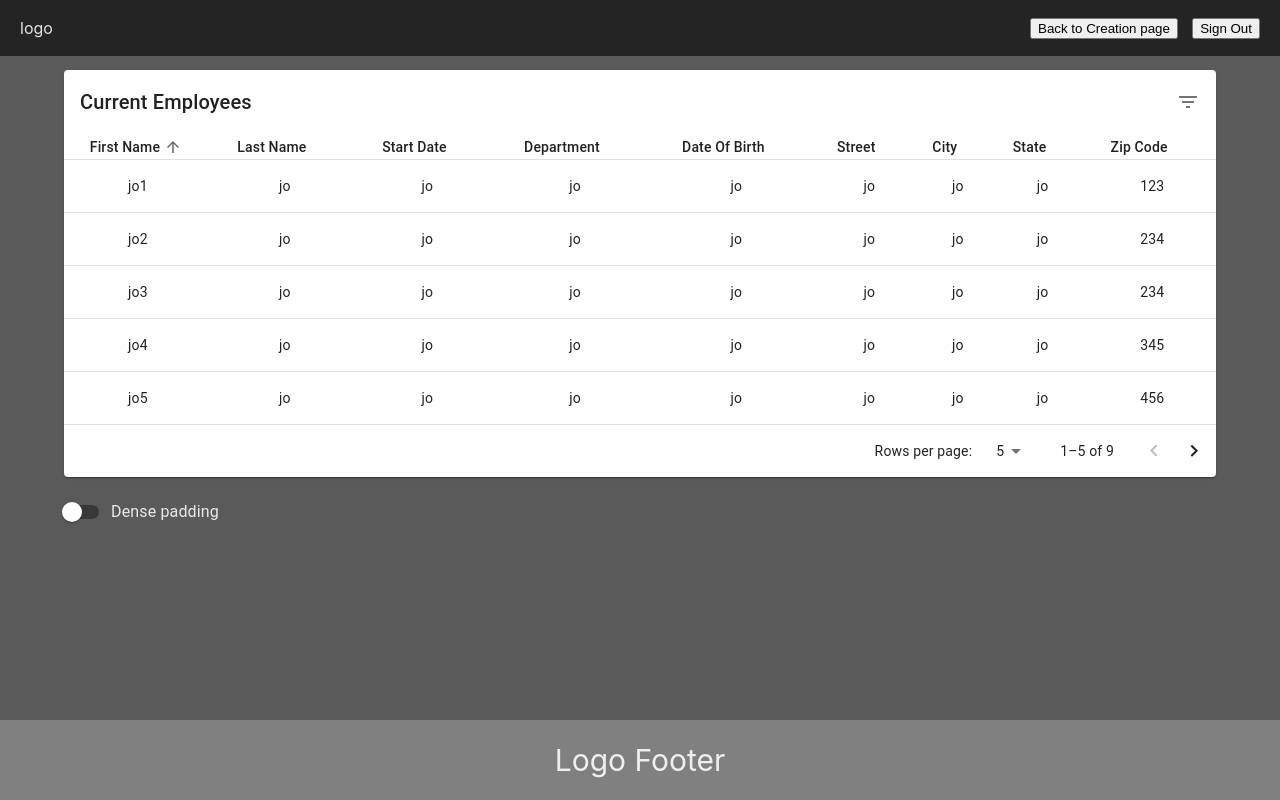
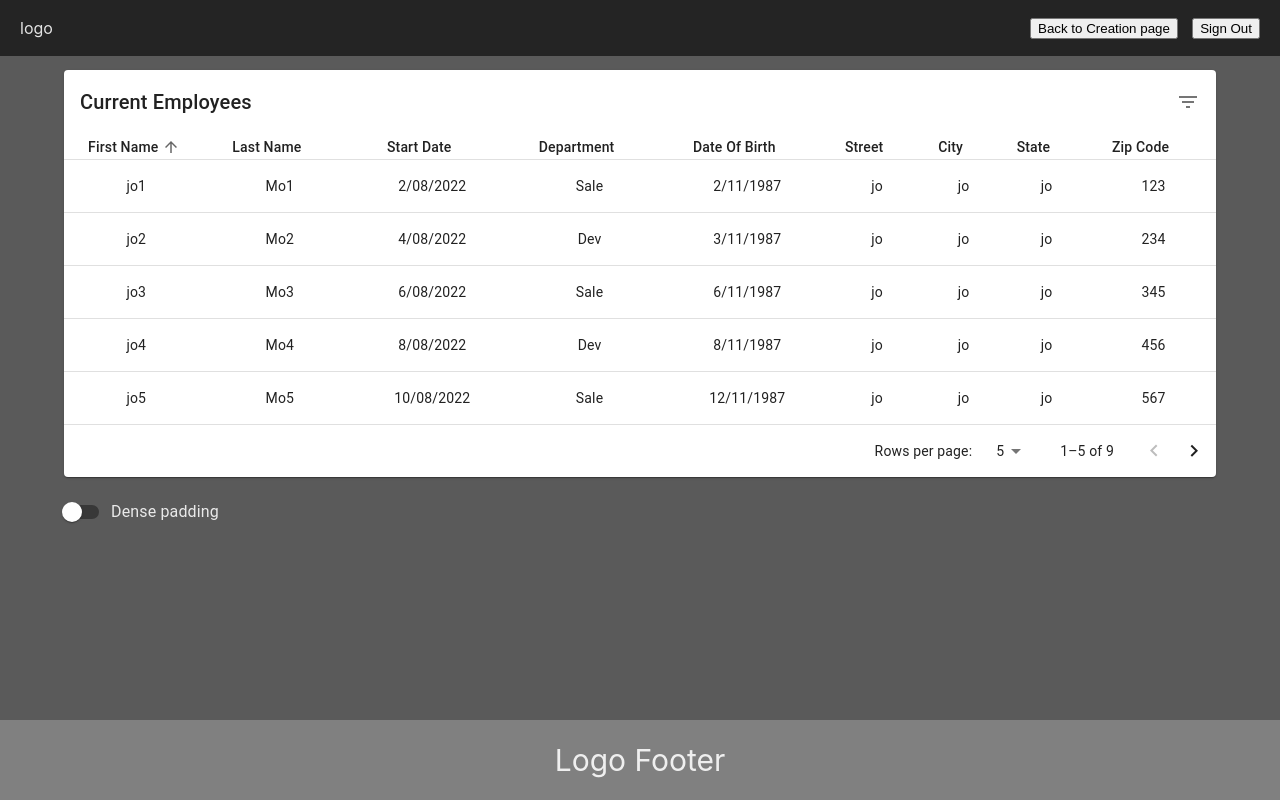
Before and after one commit to JorisMLN/JorisMonleon_14_30122022, a React (Vite) app in the folder HRnet/: page /display in a window 1280 px wide. Built offline with nearby package versions, Linux system fonts and the light colour scheme.

Commit message:
Add reduxToolkit + data + get methode

```diff
--- a/HRnet/package.json
+++ b/HRnet/package.json
@@ -14,8 +14,10 @@
     "@mui/icons-material": "^5.11.0",
     "@mui/material": "^5.11.3",
     "@mui/x-data-grid": "^5.17.17",
+    "@reduxjs/toolkit": "^1.9.1",
     "react": "^18.2.0",
     "react-dom": "^18.2.0",
+    "react-redux": "^8.0.5",
     "react-router-dom": "^6.6.1",
     "sass": "^1.57.1"
   },
--- a/HRnet/src/features/display/Display.tsx
+++ b/HRnet/src/features/display/Display.tsx
@@ -13,7 +13,6 @@ import TableSortLabel from '@mui/material/TableSortLabel';
 import Toolbar from '@mui/material/Toolbar';
 import Typography from '@mui/material/Typography';
 import Paper from '@mui/material/Paper';
-import Checkbox from '@mui/material/Checkbox';
 import IconButton from '@mui/material/IconButton';
 import Tooltip from '@mui/material/Tooltip';
 import FormControlLabel from '@mui/material/FormControlLabel';
@@ -21,6 +20,9 @@ import Switch from '@mui/material/Switch';
 import DeleteIcon from '@mui/icons-material/Delete';
 import FilterListIcon from '@mui/icons-material/FilterList';
 import { visuallyHidden } from '@mui/utils';
+
+import { useAppSelector } from '../reducer/hook';
+import { ListOfEmployeeState } from '../reducer/employeeReducer';
 
 interface Data {
   firstName: string
@@ -58,17 +60,19 @@ function createData(
   };
 }
 
-const rows = [
-  createData('jo1', 'jo', 'jo', 'jo', 'jo', 'jo', 'jo', 'jo', 123),
-  createData('jo2', 'jo', 'jo', 'jo', 'jo', 'jo', 'jo', 'jo', 234),
-  createData('jo3', 'jo', 'jo', 'jo', 'jo', 'jo', 'jo', 'jo', 234),
-  createData('jo4', 'jo', 'jo', 'jo', 'jo', 'jo', 'jo', 'jo', 345),
-  createData('jo5', 'jo', 'jo', 'jo', 'jo', 'jo', 'jo', 'jo', 456),
-  createData('jo6', 'jo', 'jo', 'jo', 'jo', 'jo', 'jo', 'jo', 567),
-  createData('jo7', 'jo', 'jo', 'jo', 'jo', 'jo', 'jo', 'jo', 678),
-  createData('jo8', 'jo', 'jo', 'jo', 'jo', 'jo', 'jo', 'jo', 789),
-  createData('jo9', 'jo', 'jo', 'jo', 'jo', 'jo', 'jo', 'jo', 890),
-];
+// const rows = [
+//   createData('jo1', 'jo', 'jo', 'jo', 'jo', 'jo', 'jo', 'jo', 123),
+//   createData('jo2', 'jo', 'jo', 'jo', 'jo', 'jo', 'jo', 'jo', 234),
+//   createData('jo3', 'jo', 'jo', 'jo', 'jo', 'jo', 'jo', 'jo', 234),
+//   createData('jo4', 'jo', 'jo', 'jo', 'jo', 'jo', 'jo', 'jo', 345),
+//   createData('jo5', 'jo', 'jo', 'jo', 'jo', 'jo', 'jo', 'jo', 456),
+//   createData('jo6', 'jo', 'jo', 'jo', 'jo', 'jo', 'jo', 'jo', 567),
+//   createData('jo7', 'jo', 'jo', 'jo', 'jo', 'jo', 'jo', 'jo', 678),
+//   createData('jo8', 'jo', 'jo', 'jo', 'jo', 'jo', 'jo', 'jo', 789),
+//   createData('jo9', 'jo', 'jo', 'jo', 'jo', 'jo', 'jo', 'jo', 890),
+// ];
+
+// console.log(rows);
 
 function descendingComparator<T>(a: T, b: T, orderBy: keyof T) {
   if (b[orderBy] < a[orderBy]) {
@@ -278,6 +282,9 @@ export default function EnhancedTable() {
   const [dense, setDense] = React.useState(false);
   const [rowsPerPage, setRowsPerPage] = React.useState(5);
 
+  const rows = useAppSelector((state: ListOfEmployeeState) => state.employeeList);
+  console.log(rows);
+
   const handleRequestSort = (
     event: React.MouseEvent<unknown>,
     property: keyof Data,
@@ -290,6 +297,7 @@ export default function EnhancedTable() {
   const handleSelectAllClick = (event: React.ChangeEvent<HTMLInputElement>) => {
     if (event.target.checked) {
       const newSelected = rows.map((n) => n.firstName);
+
       setSelected(newSelected);
       return;
     }
@@ -359,6 +367,7 @@ export default function EnhancedTable() {
                   .map((row, index) => {
                     const isItemSelected = isSelected(row.firstName);
                     const labelId = `enhanced-table-checkbox-${index}`;
+                    console.log(row)
 
                     return (
                       <TableRow
--- /dev/null
+++ b/HRnet/src/features/reducer/employeeReducer.ts
@@ -0,0 +1,58 @@
+import { createSlice, configureStore } from '@reduxjs/toolkit';
+
+// Define a type for the slice state
+export interface EmployeeState {
+  firstName: string
+  lastName: string
+  startDate: string
+  department: string
+  dateOfBirth: string
+  street: string
+  city: string
+  state: string
+  zipCode: number
+};
+
+export interface ListOfEmployeeState {
+  employeeList: EmployeeState[]
+};
+
+
+// Define the initial state of the this Reducer
+const initialState: ListOfEmployeeState = {
+  employeeList: [
+    { firstName: "jo1", lastName: "Mo1", startDate: "2/08/2022", department: "Sale", dateOfBirth: "2/11/1987", street: "jo", city: "jo", state: "jo", zipCode: 123 },
+    { firstName: "jo2", lastName: "Mo2", startDate: "4/08/2022", department: "Dev", dateOfBirth: "3/11/1987", street: "jo", city: "jo", state: "jo", zipCode: 234 },
+    { firstName: "jo3", lastName: "Mo3", startDate: "6/08/2022", department: "Sale", dateOfBirth: "6/11/1987", street: "jo", city: "jo", state: "jo", zipCode: 345 },
+    { firstName: "jo4", lastName: "Mo4", startDate: "8/08/2022", department: "Dev", dateOfBirth: "8/11/1987", street: "jo", city: "jo", state: "jo", zipCode: 456 },
+    { firstName: "jo5", lastName: "Mo5", startDate: "10/08/2022", department: "Sale", dateOfBirth: "12/11/1987", street: "jo", city: "jo", state: "jo", zipCode: 567 },
+    { firstName: "jo6", lastName: "Mo6", startDate: "12/08/2022", department: "Dev", dateOfBirth: "25/11/1987", street: "jo", city: "jo", state: "jo", zipCode: 678 },
+    { firstName: "jo7", lastName: "Mo7", startDate: "14/08/2022", department: "Sale", dateOfBirth: "15/11/1987", street: "jo", city: "jo", state: "jo", zipCode: 789 },
+    { firstName: "jo8", lastName: "Mo8", startDate: "16/08/2022", department: "Dev", dateOfBirth: "28/11/1987", street: "jo", city: "jo", state: "jo", zipCode: 890 },
+    { firstName: "jo9", lastName: "Mo9", startDate: "18/08/2022", department: "Sale", dateOfBirth: "15/11/1987", street: "jo", city: "jo", state: "jo", zipCode: 901 },
+  ],
+}
+
+const employeeSlice = createSlice({
+  name: 'employee',
+  initialState,
+  reducers: {
+
+    storeLogin: (state, action) => {
+      state.employeeList = state.employeeList + action.payload
+    },
+
+    clearStore: (state, action) => {
+      state.employeeList = action.payload
+    }
+  }
+});
+
+const store = configureStore({
+  reducer: employeeSlice.reducer
+})
+
+store.subscribe(() => console.log(store.getState()));
+
+export const { storeLogin, clearStore } = employeeSlice.actions;
+export default store;
--- /dev/null
+++ b/HRnet/src/features/reducer/hook.ts
@@ -0,0 +1,10 @@
+import { TypedUseSelectorHook, useDispatch, useSelector } from 'react-redux';
+import store from './employeeReducer'
+
+// Infer the `RootState` and `AppDispatch` types from the store itself
+export type RootState = ReturnType<typeof store.getState>
+// Inferred type: {posts: PostsState, comments: CommentsState, users: UsersState}
+export type AppDispatch = typeof store.dispatch
+
+export const useAppDispatch: () => AppDispatch = useDispatch;
+export const useAppSelector: TypedUseSelectorHook<RootState> = useSelector;
```
Also changed, not shown: HRnet/src/main.tsx (+4 -3 lines), 1 other file (tests, documents, lock files or other folders).
